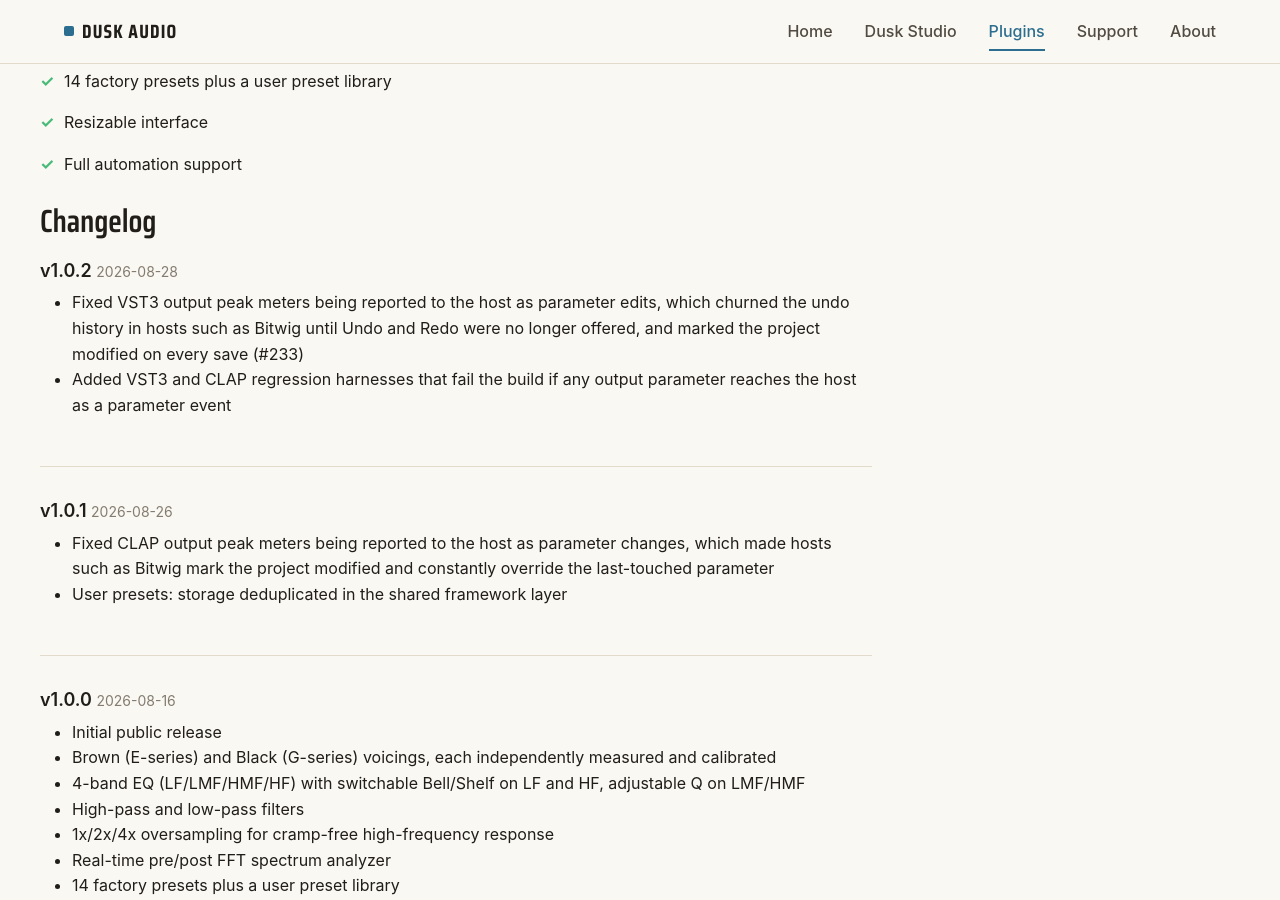
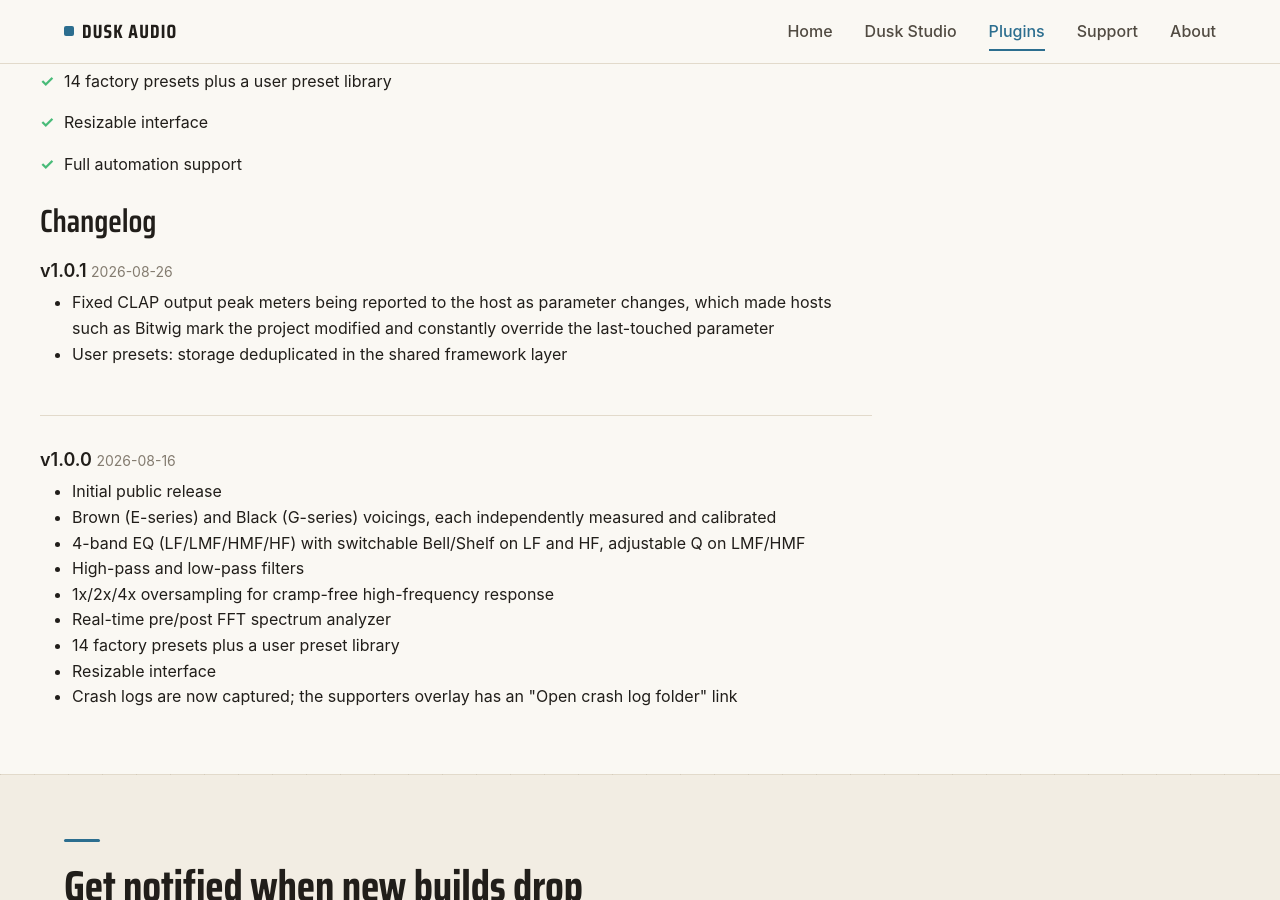
Before and after one commit to dusk-audio/dusk-audio.github.io, a Jekyll site: the page built from _plugins/4k-eq-2.md, in a window 1280 px wide and 900 px high, scrolled down 1825 px. Built offline with Jekyll 4.4.1, drawn with Linux system fonts in a browser that asks for light colours; some of the changed text lies outside the part shown.

Commit message:
Revert "Update 4K EQ 2 to v1.0.2"
This reverts commit f0d2cf16f564c4b20f7ae01dcf538c3e7195d4e2.

```diff
--- a/_data/plugins.yml
+++ b/_data/plugins.yml
@@ -19,7 +19,7 @@
     AU, VST3, CLAP and LV2.
   status: released
   featured: true
-  version: 1.0.2
+  version: "1.0.1"
   released: "2026-08-16"
 - name: Multi-Comp
   slug: multi-comp
--- a/_plugins/4k-eq-2.md
+++ b/_plugins/4k-eq-2.md
@@ -4,7 +4,7 @@
 slug: 4k-eq-2
 tagline: Calibrated British Console EQ with Brown and Black Voicings
 description: A ground-up rebuild of the 4K EQ, with the equalizer and high-pass/low-pass filters of a classic British E-series channel strip measured band by band. Brown and Black are separate voicings rather than cosmetic themes, each with its own measured frequency, gain, Q, shelf, filter, interaction, nonlinearity and overload behavior. Free AU, VST3, CLAP, and LV2 plugin for Linux, Windows, and macOS.
-version: "1.0.2"
+version: "1.0.1"
 screenshot: /assets/images/plugins/4k-eq-2-screenshot.png
 
 features:
@@ -34,11 +34,6 @@
   - "Sample rates: 44.1 kHz to 192 kHz"
 
 changelog:
-  - version: "1.0.2"
-    date: "2026-08-28"
-    changes:
-      - "Fixed VST3 output peak meters being reported to the host as parameter edits, which churned the undo history in hosts such as Bitwig until Undo and Redo were no longer offered, and marked the project modified on every save (#233)"
-      - "Added VST3 and CLAP regression harnesses that fail the build if any output parameter reaches the host as a parameter event"
   - version: "1.0.1"
     date: "2026-08-26"
     changes:
```
Also changed, not shown: 1 other file.
